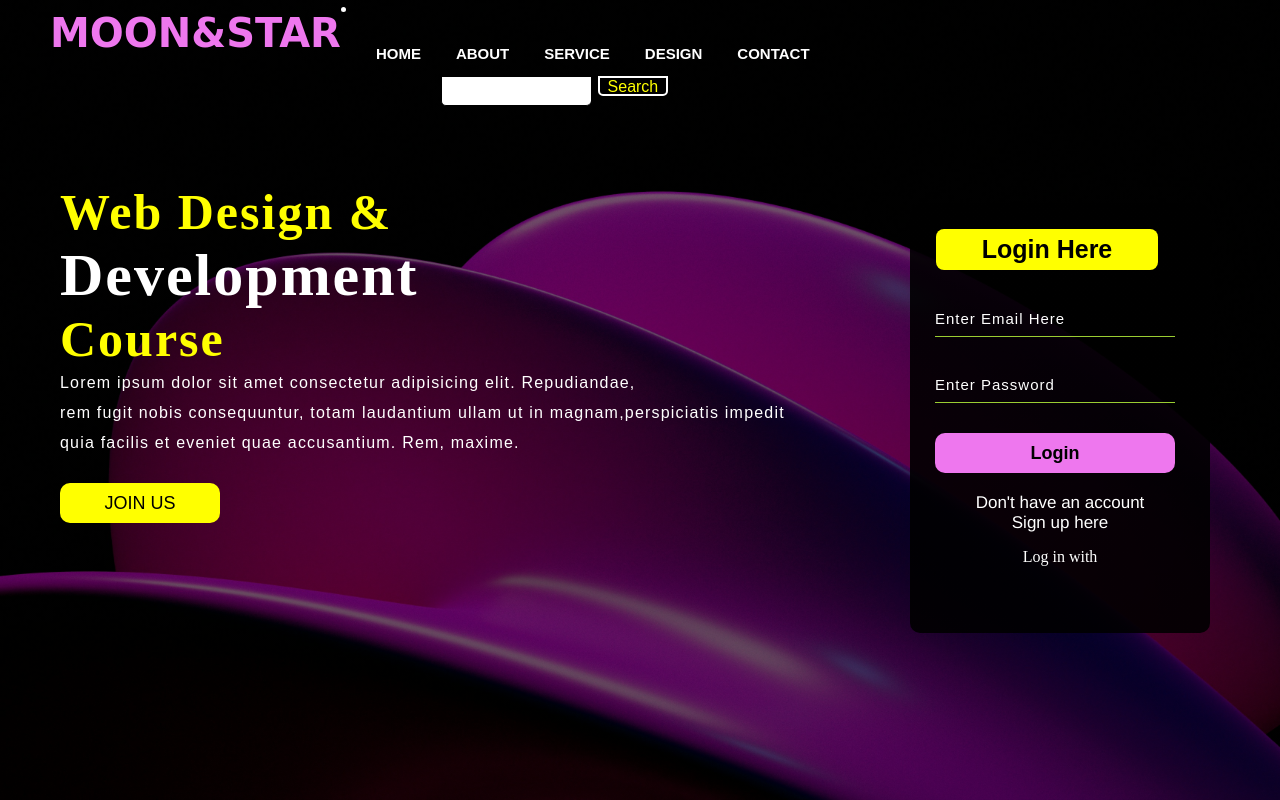
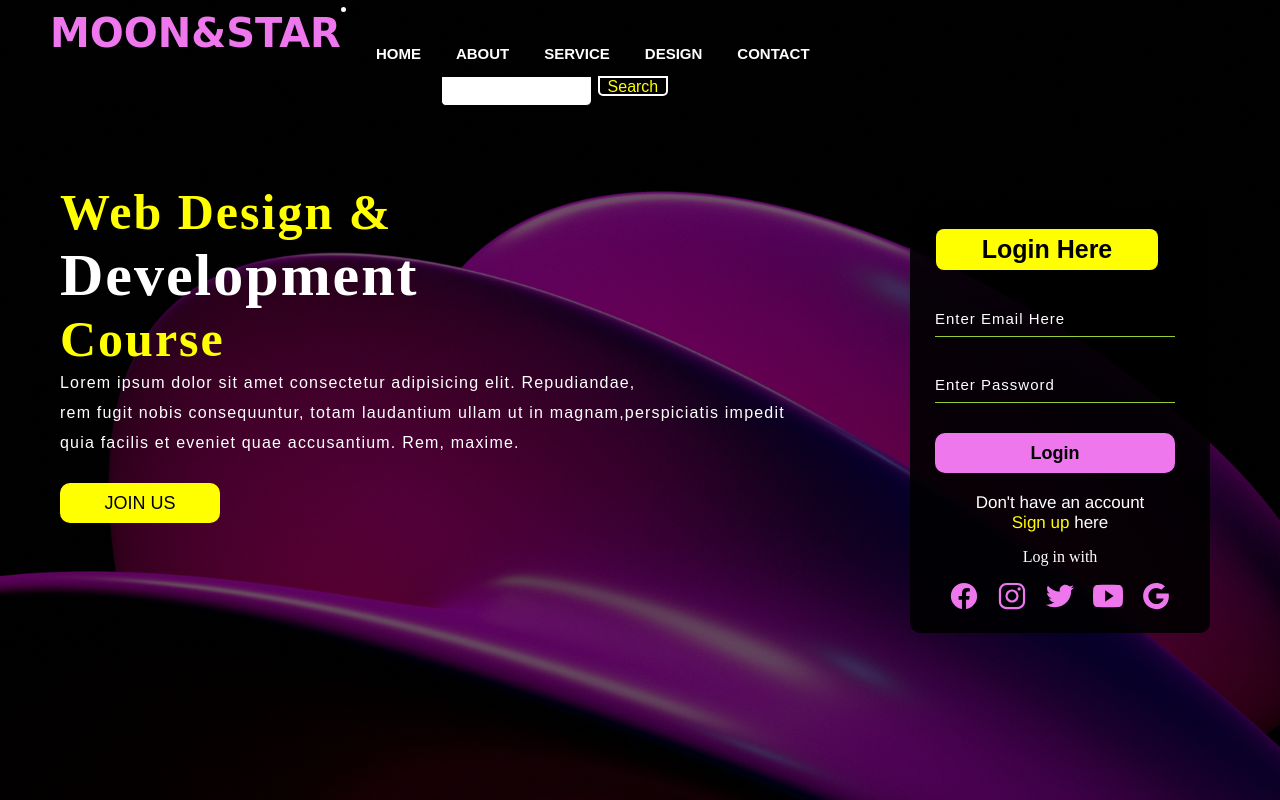
Before and after one commit to halitech25/WebPageDesign, a plain HTML site: page index.html in a window 1280 px wide. Drawn offline with nearby package versions, Linux system fonts and the light colour scheme.

Commit message:
updated cssfile

```diff
--- a/index.html
+++ b/index.html
@@ -35,19 +35,28 @@
 
          <button class="cn"><a href="#">JOIN US</a></button>
 
-         <div class="form">
+       <div class="form">
           <h2>Login Here</h2>
           <input type="email" name="email" placeholder="Enter Email Here">
           <input type="password" name="Password" placeholder="Enter Password">
           <button class="btn2"><a href="#">Login</a></button>
 
           <p class="link">Don't have an account<br>
-          <a href="#">Sign up </a> here</a></p>
+          <a href="#">Sign up</a> here</a></p>
           <P class="liw">Log in with</P>
 
-         </div>
+          <div class="icons">
+            <a href="#"><ion-icon name="logo-Facebook"></ion-icon></a>
+            <a href="#"><ion-icon name="logo-Instagram"></ion-icon></a>
+            <a href="#"><ion-icon name="logo-Twitter"></ion-icon></a>
+            <a href="#"><ion-icon name="logo-Youtube"></ion-icon></a>
+            <a href="#"><ion-icon name="logo-Google"></ion-icon></a>
+          </div>
+
+        </div>
     </div>
   </div>
+  <script src="https://unpkg.com/ionicons@5.4.0/dist/ionicons.js"></script>
 
 </body>
 </html>
--- a/style.css
+++ b/style.css
@@ -239,7 +239,7 @@ text-align: center;
 
 .form .link a{
   text-decoration: none;
-  color: white;
+  color: yellow;
 }
 
 .liw{
@@ -247,3 +247,19 @@ text-align: center;
   padding-bottom: 10px;
   text-align: center;
 }
+
+.icons a{
+  text-decoration: none;
+  color: yellowgreen;
+}
+
+.icons ion-icon{
+  color: rgb(238, 119, 238);
+  font-size: 30px;
+  padding-left: 14px;
+  padding-top: 5px;
+}
+
+icons ion-icon:hover{
+color: yellow;
+}
```
Also changed, not shown: link.txt (added).
